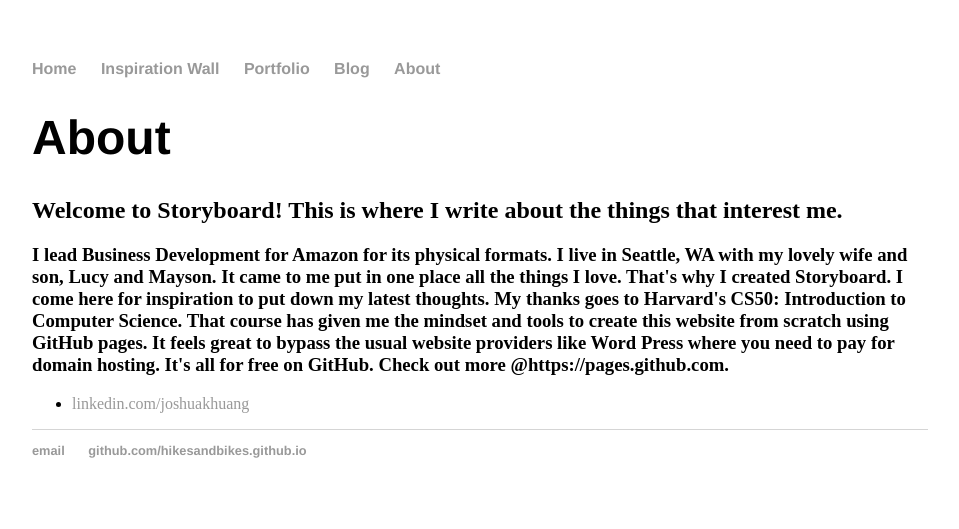
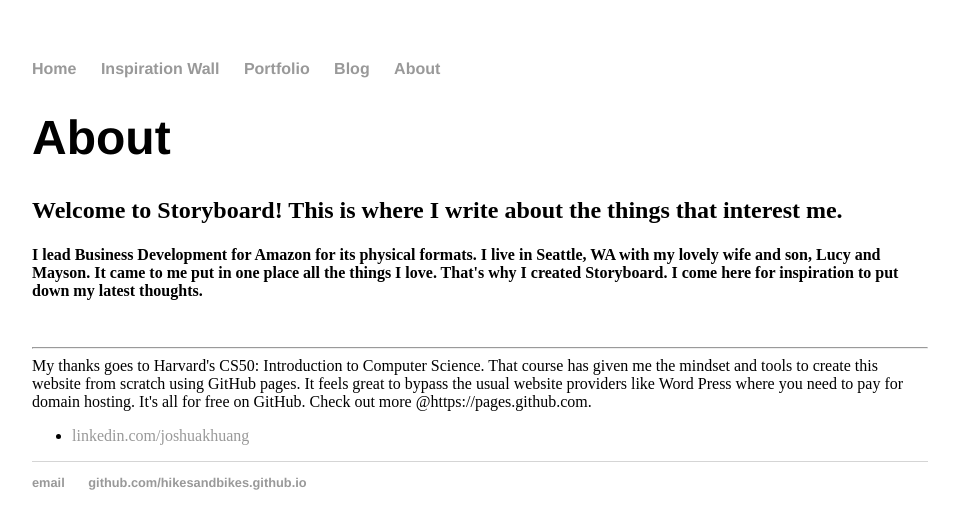
Before and after one commit to hikesandbikes/hikesandbikes.github.io, a Jekyll site: the page built from about/index.html, in a window 1280 px wide. Shown: the top 529 px of the page, without its empty margins (160-1119 px from the left). Built offline with Jekyll 4.4.1, drawn with Linux system fonts in a browser that asks for light colours.

Commit message:
Updated about page

```diff
--- a/about/index.html
+++ b/about/index.html
@@ -7,16 +7,18 @@
 			<h1>About</h1>
 			<h2>Welcome to Storyboard!  This is where I write about the things that interest me.</h2>
 
-			<h3>I lead Business Development for Amazon for its physical formats.  I live in Seattle, WA with my
+			<h4>I lead Business Development for Amazon for its physical formats.  I live in Seattle, WA with my
 				lovely wife and son, Lucy and Mayson.  It came to me put in one place all the things I love.
 				That's why I created Storyboard.  I come here for inspiration to put down my latest thoughts.
-
+			</h4>
+			<br>
+			<hr>
 				My thanks goes to Harvard's CS50: Introduction to Computer Science.  That course has given me the mindset
 				and tools to create this website from scratch using GitHub pages.  It feels great to bypass
 				the usual website providers like Word Press where you need to pay for domain hosting.  It's all for
 				free on GitHub.  Check out more @https://pages.github.com.
 
-			</h3>
+			</h4>
 
 			<ul class="contacts">
 				<li><a href="#">linkedin.com/joshuakhuang</a></li>
```
